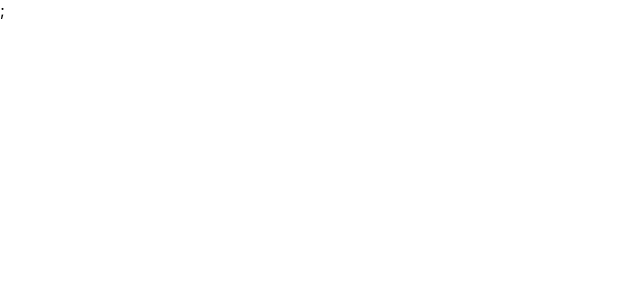
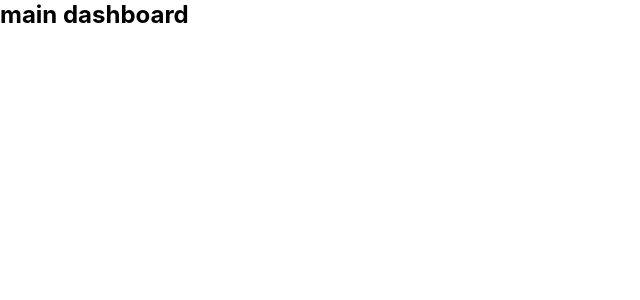
Before and after one commit to korvan17/task-pro, a React (Create React App) app: page /task-pro/kak in a window 1280 px wide. Before the commit this address had no page. Shown: the top 300 px of the page, without its empty margins (0-640 px from the left). Built offline with nearby package versions, Linux system fonts and the light colour scheme.

Commit message:
MainDashboard

```diff
--- a/src/components/App/App.jsx
+++ b/src/components/App/App.jsx
@@ -1,7 +1,8 @@
 // import PrivateRoute from 'components/PrivatRoute/PrivateRoute';
 
 import { Login } from 'pages';
-import MainPage from 'pages/MainPage/MainPage';
+import HomePage from 'pages/HomePage/HomePage';
+
 import ScreensPage from 'pages/ScreenPage/ScreenPage';
 
 import { Route, Routes } from 'react-router-dom';
@@ -11,8 +12,8 @@ export default function App() {
     <>
       <Routes>
         <Route path="/" element={<Login />} />
-        <Route path="/main/:dashboardId" element={<ScreensPage />} />
-        <Route path="/main" element={<MainPage />} />
+        <Route path="/kak" element={<ScreensPage />} />
+        <Route path="/home" element={<HomePage />} />
         {/* <Route
 
           path="/privathomepage"
--- a/src/components/Dashboard/Card/Card.jsx
+++ b/src/components/Dashboard/Card/Card.jsx
@@ -1,6 +1,6 @@
 import React from 'react';
 import css from './Card.module.css';
-import iconDefs from '../../icons/sprite.svg';
+import iconDefs from '../../../icons/sprite.svg';
 import convertDate from 'utlis/convertDate';
 import { IconButton } from 'components';
 import CardMoveModal from './CardMoveModal/CardMoveModal';
--- a/src/components/Dashboard/Card/CardMoveModal/CardMoveModal.jsx
+++ b/src/components/Dashboard/Card/CardMoveModal/CardMoveModal.jsx
@@ -1,6 +1,6 @@
 import React, { useState, useRef } from 'react';
 import { Tooltip } from '@mui/material';
-import iconDefs from '../../../icons/sprite.svg';
+import iconDefs from '../../../../icons/sprite.svg';
 
 import css from './CardMoveModal.module.css';
 
--- a/src/components/Dashboard/HeaderDashboard/HeaderDashboard.jsx
+++ b/src/components/Dashboard/HeaderDashboard/HeaderDashboard.jsx
@@ -1,7 +1,11 @@
-// import css from './HeaderDashboard.module.css';
+import css from './HeaderDashboard.module.css';
 
-const HeaderDashboard = () => {
-  return <div>ttt</div>;
+const HeaderDashboard = ({ title }) => {
+  return (
+    <div className={css.boardHeader}>
+      <h1 className={css.title}>{title}</h1>
+      <div className={`${css.title}`}>{/* <Filter /> */}</div>
+    </div>
+  );
 };
-
 export default HeaderDashboard;
--- a/src/index.js
+++ b/src/index.js
@@ -16,6 +16,5 @@ ReactDOM.createRoot(document.getElementById('root')).render(
         </BrowserRouter>
       </PersistGate>
     </Provider>
-    ;
   </React.StrictMode>
 );
--- a/src/pages/MainPage/MainPage.jsx
+++ b/src/pages/HomePage/HomePage.jsx
@@ -1,7 +1,7 @@
 import { useState } from 'react';
-import css from './MainPage.module.css';
+import css from './HomePage.module.css';
 
-const MainPage = () => {
+const HomePage = () => {
   const setIsOpenModal = useState(false);
   const handleAddDashBoard = () => {
     setIsOpenModal(true);
@@ -26,4 +26,4 @@ const MainPage = () => {
   );
 };
 
-export default MainPage;
+export default HomePage;
```
Also changed, not shown: src/pages/HomePage/HomePage.module.css (renamed from src/pages/MainPage/MainPage.module.css).
